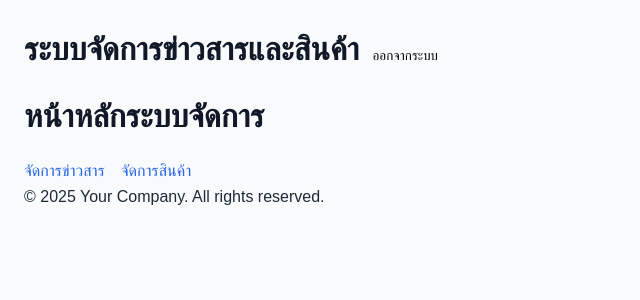
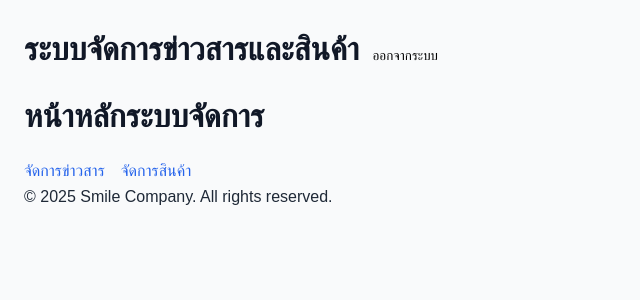
Before and after one commit to gcsmy318/systemapp-admin-frontend, a Next.js app: page / in a window 1280 px wide. Shown: the top 300 px of the page, without its empty margins (0-640 px from the left). Built offline with nearby package versions, Linux system fonts and the light colour scheme; sample sign-in values are in the browser's storage.

Commit message:
update API url , add News

```diff
--- a/src/components/Layout.js
+++ b/src/components/Layout.js
@@ -1,4 +1,3 @@
-import '../style/globals.css';
 import { useRouter } from 'next/router';
 
 export default function Layout({ children }) {
@@ -33,7 +32,7 @@ export default function Layout({ children }) {
       {/* Footer */}
       <footer className="bg-white border-t border-gray-300 mt-12">
         <div className="max-w-7xl mx-auto px-6 py-6 text-center text-gray-600 text-sm select-none">
-          © 2025 Your Company. All rights reserved.
+          © 2025 Smile Company. All rights reserved.
         </div>
       </footer>
     </div>
--- /dev/null
+++ b/src/pages/_app.js
@@ -0,0 +1,9 @@
+// src/pages/_app.js
+
+import '../style/globals.css'
+
+function MyApp({ Component, pageProps }) {
+  return <Component {...pageProps} />
+}
+
+export default MyApp
--- a/src/pages/admin/products/[id].js
+++ b/src/pages/admin/products/[id].js
@@ -2,7 +2,6 @@
 
 import { useRouter } from 'next/router';
 import { useEffect, useState } from 'react';
-import '@/style/globals.css';
 import withAuth from '@/pages/utils/withAuth.js';
 
  function ProductDetail() {
--- a/src/pages/admin/products/create.jsx
+++ b/src/pages/admin/products/create.jsx
@@ -2,7 +2,6 @@ import { useState } from 'react';
 import { useRouter } from 'next/router';
 import Link from 'next/link';
 import Layout from '@/components/Layout';
-import '@/style/globals.css';
 import withAuth from '@/pages/utils/withAuth.js';
 const categories = [
   "HEALTHY SNACKS",
--- a/src/pages/admin/products/edit/[id].js
+++ b/src/pages/admin/products/edit/[id].js
@@ -2,7 +2,6 @@
 
 import { useState, useEffect } from 'react';
 import { useRouter } from 'next/router';
-import '@/style/globals.css';
 import Link from 'next/link';
 import Layout from '@/components/Layout';
 import withAuth from '@/pages/utils/withAuth.js';
--- a/src/pages/admin/products/index.jsx
+++ b/src/pages/admin/products/index.jsx
@@ -1,7 +1,6 @@
 import { useState, useEffect } from 'react';
 import ProductCard from '@/components/ProductCard';
 import Link from 'next/link';
-import '@/style/globals.css';
 import Layout from '@/components/Layout';
 import withAuth from '@/pages/utils/withAuth.js';
 
--- a/src/pages/index.js
+++ b/src/pages/index.js
@@ -2,7 +2,7 @@ import { useEffect } from 'react';
 import { useRouter } from 'next/router';
 import Layout from '../components/Layout';
 import Link from 'next/link';
-import '@/style/globals.css';
+
 
 export default function Home() {
   const router = useRouter();
--- a/src/pages/login.js
+++ b/src/pages/login.js
@@ -1,6 +1,6 @@
 import { useState, useEffect } from 'react';
 import { useRouter } from 'next/router';
-import '@/style/globals.css';
+
 
 export default function LoginPage() {
   const [password, setPassword] = useState('');
--- a/src/pages/news/[id].js
+++ b/src/pages/news/[id].js
@@ -2,7 +2,6 @@ import { useState, useEffect } from 'react';
 import { useRouter } from 'next/router';
 import Link from 'next/link';
 import Layout from '@/components/Layout';
-import '@/style/globals.css';
 import withAuth from '@/pages/utils/withAuth.js';
 
 export async function getStaticPaths() {
@@ -21,7 +20,7 @@ export async function getStaticPaths() {
 
 export async function getStaticProps({ params }) {
   const res = await fetch(`https://systemappbackend-production.up.railway.app/api/news/${params.id}`);
-
+ // const res = await fetch('http://localhost:8080/api/products')
   if (!res.ok) {
     return { notFound: true };
   }
--- a/src/pages/news/create.js
+++ b/src/pages/news/create.js
@@ -3,7 +3,6 @@ import { useState, useEffect } from 'react';
 import { useRouter } from 'next/router';
 import Link from 'next/link';
 import Layout from '@/components/Layout';
-import '@/style/globals.css';
 import withAuth from '@/pages/utils/withAuth.js';
 
 
--- a/src/pages/news/edit/[id].js
+++ b/src/pages/news/edit/[id].js
@@ -2,7 +2,6 @@ import { useState, useEffect } from 'react';
 import { useRouter } from 'next/router';
 import Link from 'next/link';
 import Layout from '@/components/Layout';
-import '@/style/globals.css';
 import withAuth from '@/pages/utils/withAuth.js';
 
 function EditNews() {
```
